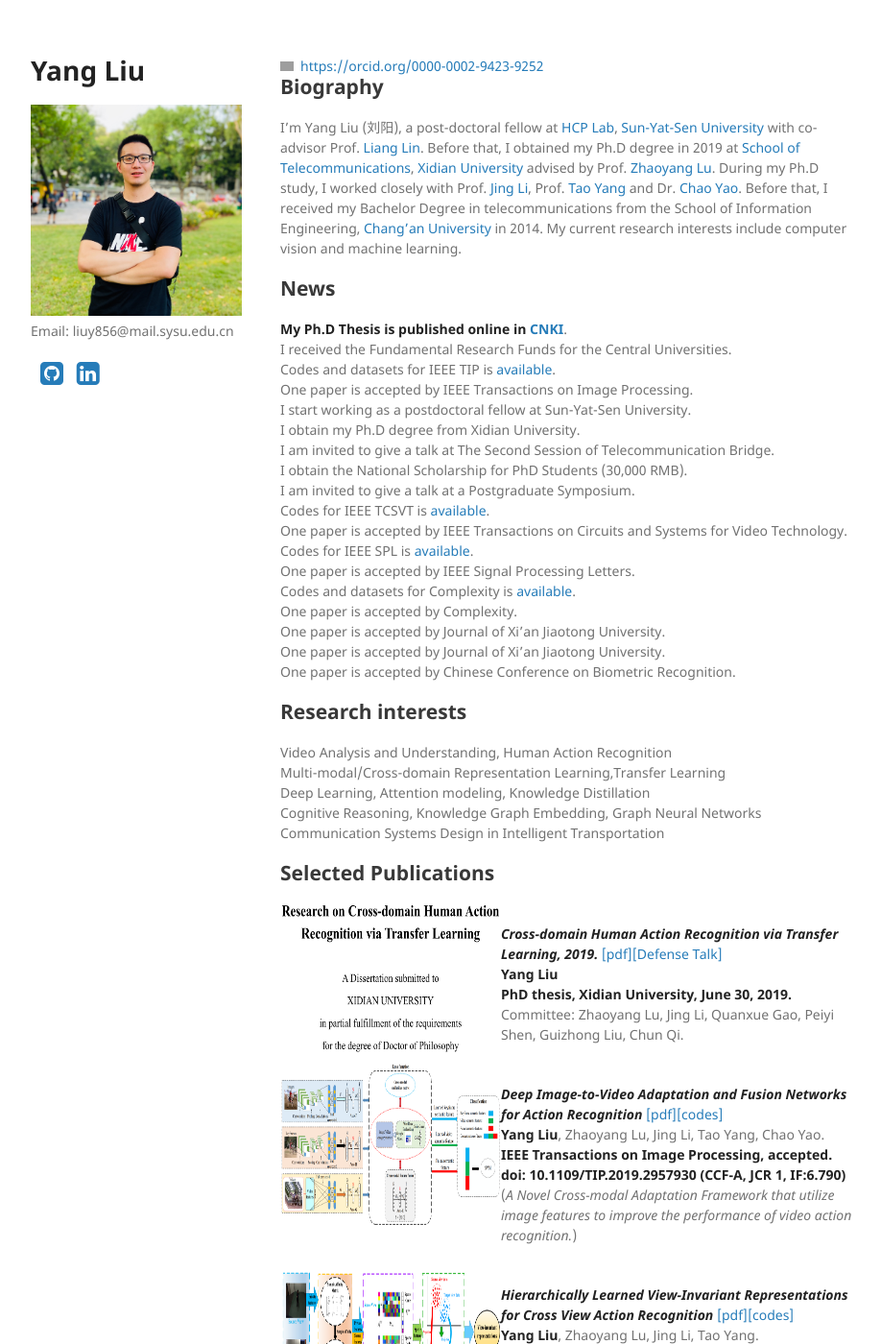
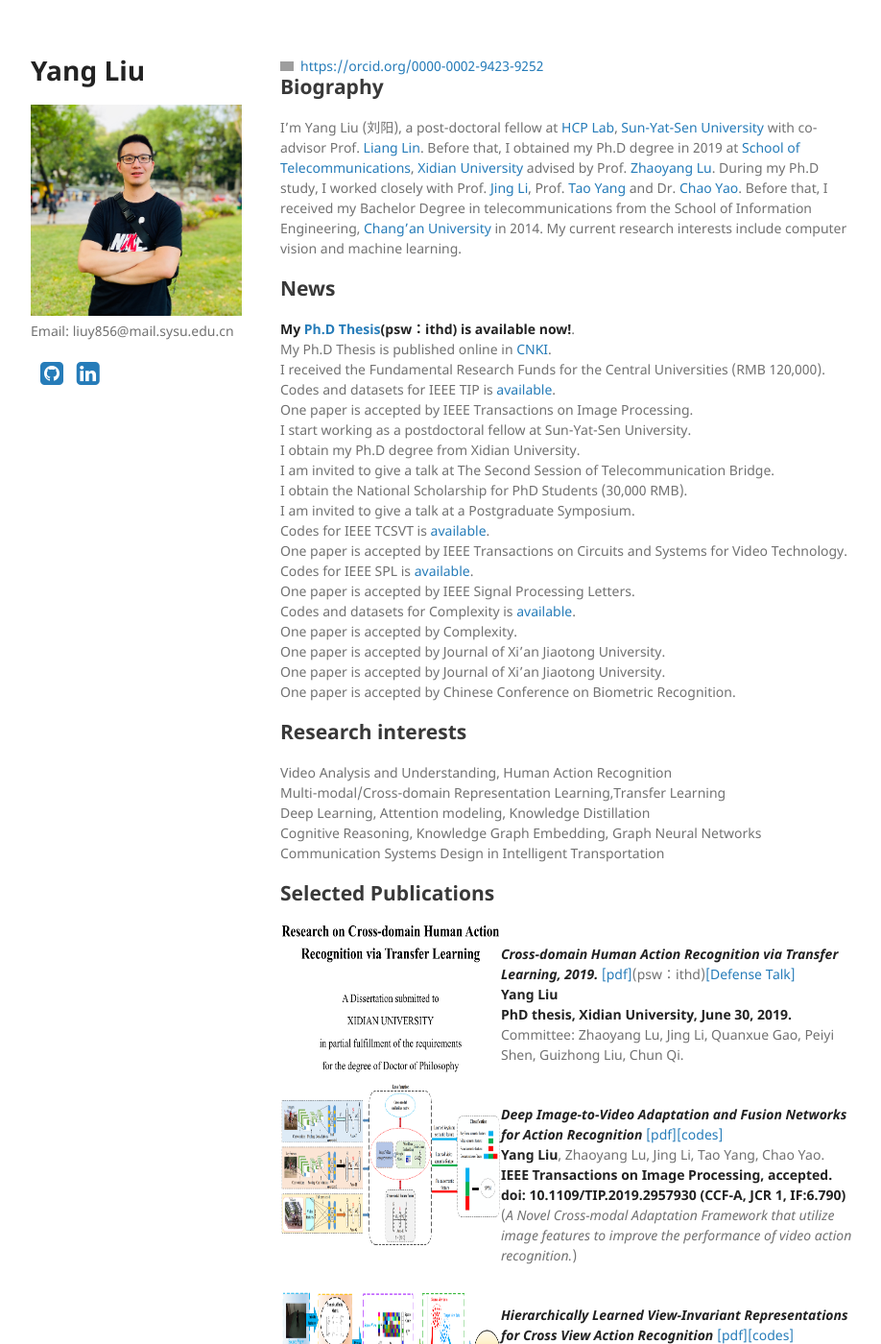
Before and after one commit to YangLiu9208/home, a Jekyll site: the page built from index.md, in a window 1280 px wide and 1400 px high. Shown: the whole window at 96% size, without its empty margins (178-1096 px from the left). Built offline with Jekyll 4.4.1, drawn with Linux system fonts in a browser that asks for light colours; a style sheet for code colours, icons or effects is not loaded; grey boxes are pictures that could not be loaded.

Commit message:
Update index.md

```diff
--- a/index.md
+++ b/index.md
@@ -7,8 +7,9 @@ layout: default
 I'm Yang Liu (刘阳), a post-doctoral fellow at [HCP Lab](http://www.sysu-hcp.net/home/), [Sun-Yat-Sen University](http://www.sysu.edu.cn/) with co-advisor Prof. [Liang Lin](http://www.linliang.net/). Before that, I obtained my Ph.D degree in 2019 at [School of Telecommunications](http://ste.xidian.edu.cn/), [Xidian University](https://www.xidian.edu.cn/) advised by Prof. [Zhaoyang Lu](http://web.xidian.edu.cn/zhylu/). During my Ph.D study, I worked closely with Prof. [Jing Li](https://web.xidian.edu.cn/jingli/), Prof. [Tao Yang](https://scholar.google.com/citations?hl=en&user=Lvn4nH8AAAAJ) and Dr. [Chao Yao](https://scholar.google.com/citations?user=n6w02qoAAAAJ&hl=en). Before that, I received my Bachelor Degree in telecommunications from the School of Information Engineering, [Chang’an University](http://www.chd.edu.cn/) in 2014. My current research interests include computer vision and machine learning.
 
 ## News
-**My Ph.D Thesis is published online in [CNKI](https://www.cnki.net/)**.
-I received the Fundamental Research Funds for the Central Universities.
+**My [Ph.D Thesis](https://pan.baidu.com/s/1-Co8GcHEa7A1rST6oe171g)(psw：ithd) is available now!**.
+My Ph.D Thesis is published online in [CNKI](https://www.cnki.net/).
+I received the Fundamental Research Funds for the Central Universities (RMB 120,000).
 Codes and datasets for IEEE TIP is [available](https://yangliu9208.github.io/DIVAFN/).
 One paper is accepted by IEEE Transactions on Image Processing.
 I start working as a postdoctoral fellow at Sun-Yat-Sen University.
@@ -39,7 +40,7 @@ Communication Systems Design in Intelligent Transportation
             <img border="0" src="./PHD_thesis.png" align="left" width="230" height="160">
           </a>
 </div>
-***Cross-domain Human Action Recognition via Transfer Learning, 2019.*** [[pdf]](https://www.cnki.net/)[[Defense Talk]]((https://yangliu9208.github.io/home/))
+***Cross-domain Human Action Recognition via Transfer Learning, 2019.*** [[pdf]](https://pan.baidu.com/s/1-Co8GcHEa7A1rST6oe171g)(psw：ithd)[[Defense Talk]]((https://yangliu9208.github.io/home/))
 **Yang Liu**
 **PhD thesis, Xidian University, June 30, 2019.**
 Committee: Zhaoyang Lu, Jing Li, Quanxue Gao, Peiyi Shen, Guizhong Liu, Chun Qi.
```
